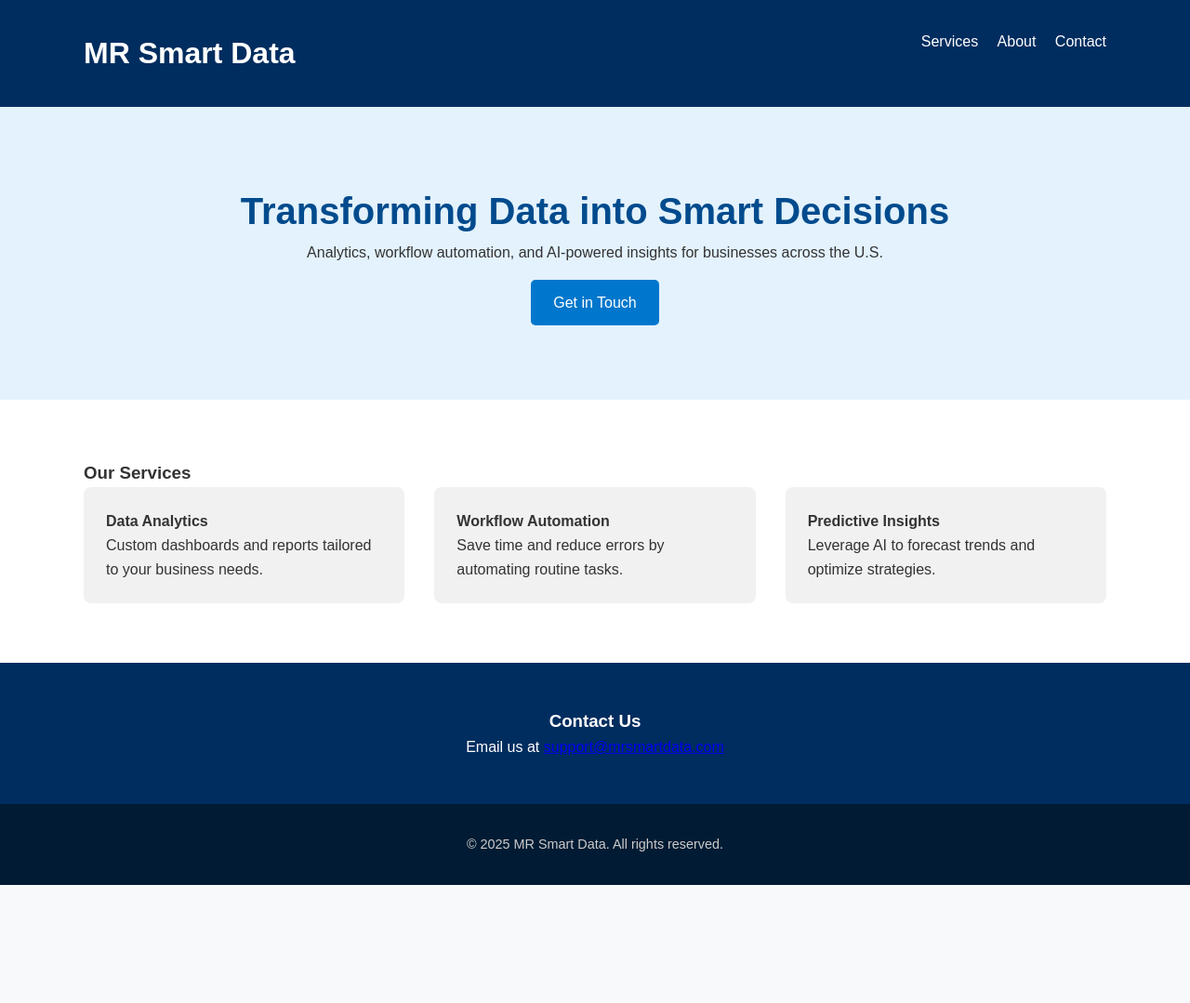
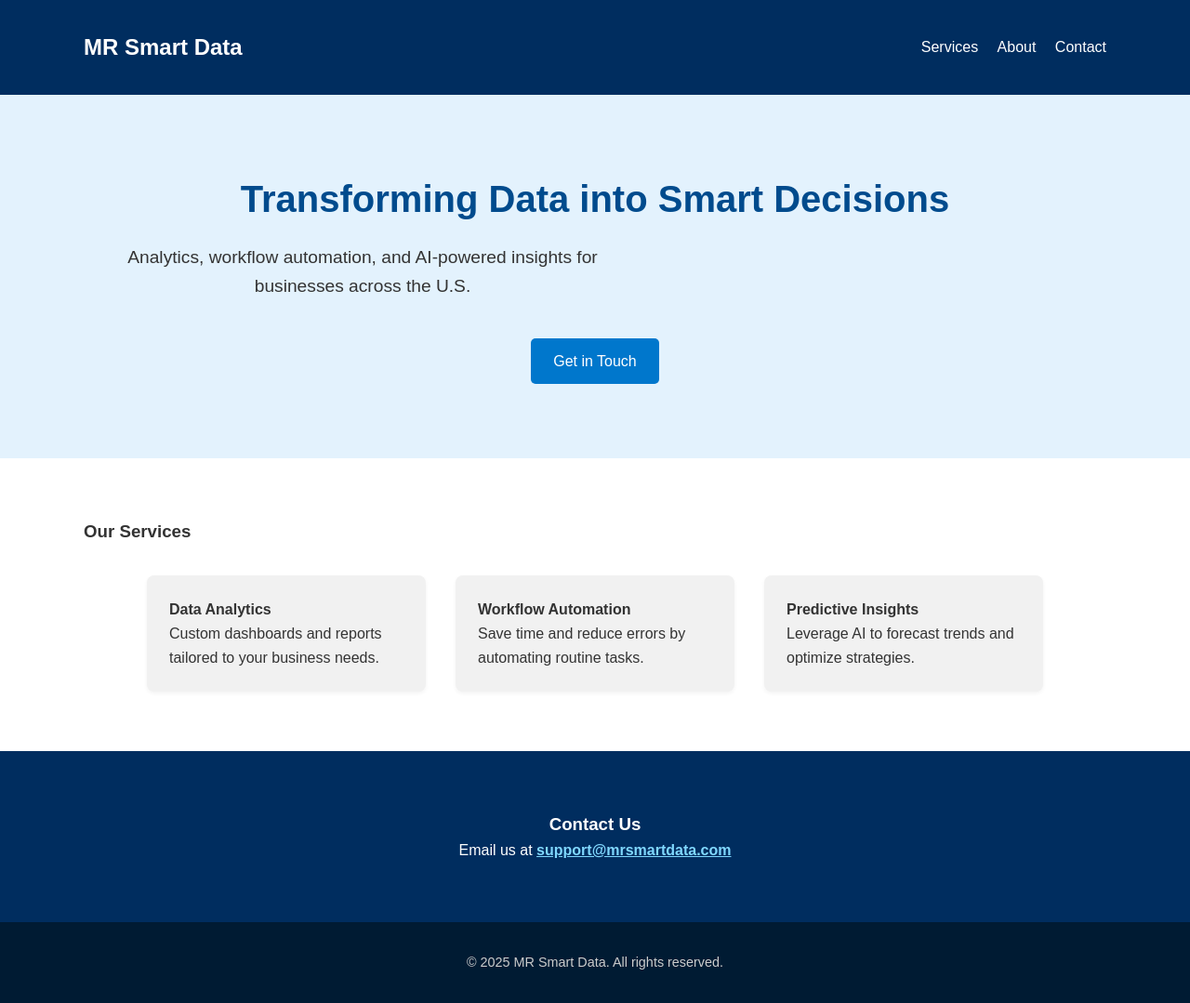
Before and after one commit to ribeiromvb/mrsmartdata-site, a plain HTML site: page index.html in a window 1280 px wide. Shown: the whole page at 93% size. Before the commit the page ends 952 px from the top, so only its background shows below. Drawn offline with Linux system fonts and the light colour scheme.

Commit message:
Updated site layout and styles to new design

```diff
--- a/index.html
+++ b/index.html
@@ -11,9 +11,9 @@
     <div class="container">
       <h1>MR Smart Data</h1>
       <nav>
-        <a href="#services">Services</a>
-        <a href="#about">About</a>
-        <a href="#contact">Contact</a>
+        <a href="services.html">Services</a>
+        <a href="about.html">About</a>
+        <a href="contact.html">Contact</a>
       </nav>
     </div>
   </header>
@@ -22,11 +22,11 @@
     <div class="container">
       <h2>Transforming Data into Smart Decisions</h2>
       <p>Analytics, workflow automation, and AI-powered insights for businesses across the U.S.</p>
-      <a href="#contact" class="btn-primary">Get in Touch</a>
+      <a href="contact.html" class="btn-primary">Get in Touch</a>
     </div>
   </section>
 
-  <section id="services" class="services">
+  <section class="services">
     <div class="container">
       <h3>Our Services</h3>
       <div class="service-list">
@@ -46,7 +46,7 @@
     </div>
   </section>
 
-  <section id="contact" class="contact">
+  <section class="contact">
     <div class="container">
       <h3>Contact Us</h3>
       <p>Email us at <a href="mailto:support@mrsmartdata.com">support@mrsmartdata.com</a></p>
--- a/style.css
+++ b/style.css
@@ -1,3 +1,4 @@
+
 * {
   margin: 0;
   padding: 0;
@@ -20,11 +21,14 @@ header {
   color: white;
   padding: 1rem 0;
 }
+header .container {
+  display: flex;
+  justify-content: space-between;
+  align-items: center;
+  flex-wrap: wrap;
+}
 header h1 {
-  display: inline;
-}
-nav {
-  float: right;
+  font-size: 1.5rem;
 }
 nav a {
   color: white;
@@ -35,10 +39,19 @@ nav a {
   background: #e3f2fd;
   text-align: center;
   padding: 4rem 1rem;
+  display: flex;
+  flex-direction: column;
+  align-items: center;
 }
 .hero h2 {
   font-size: 2.5rem;
+  margin-bottom: 1rem;
   color: #004b8d;
+}
+.hero p {
+  font-size: 1.2rem;
+  margin-bottom: 1.5rem;
+  max-width: 600px;
 }
 .btn-primary {
   display: inline-block;
@@ -57,20 +70,32 @@ nav a {
   display: flex;
   flex-wrap: wrap;
   gap: 2rem;
-  justify-content: space-around;
+  justify-content: center;
+  margin-top: 2rem;
 }
 .service-item {
-  flex: 1;
-  min-width: 250px;
+  flex: 0 1 300px;
   background: #f1f1f1;
   padding: 1.5rem;
   border-radius: 8px;
+  text-align: left;
+  box-shadow: 0 2px 4px rgba(0,0,0,0.05);
 }
 .contact {
   background: #002d5f;
   color: white;
   text-align: center;
   padding: 2rem 1rem;
+}
+.contact .container {
+  max-width: 700px;
+  margin: auto;
+  padding: 2rem 1rem;
+}
+.contact a {
+  color: #80d8ff;
+  font-weight: bold;
+  text-decoration: underline;
 }
 footer {
   background: #001b33;
```
Also changed, not shown: about.html (+1 -1 lines), contact.html (+3 -3 lines), services.html (+10 -6 lines).
